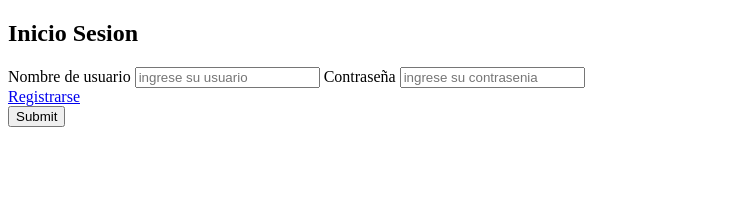
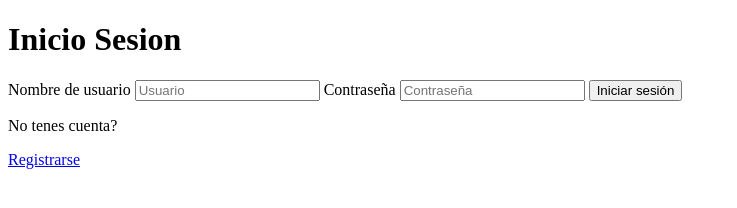
Before and after one commit to MilagrosChavezz/TrabajoPractico, a plain HTML site: page Index.html in a window 1280 px wide. Shown: the whole page, without its empty margins (0-737 px from the left). Drawn offline with Linux system fonts and the light colour scheme.

Commit message:
adicion de clases a las etiquetas

```diff
--- a/Index.html
+++ b/Index.html
@@ -3,33 +3,23 @@
     <head>
         <meta charset="UTF-8" />
         <meta name="viewport" content="width=device-width, initial-scale=1.0" />
-        <title>Inicio Sesion</title>
+        <title>Iniciar Sesión</title>
         <link rel="stylesheet" href="./css/style.css" />
     </head>
     <body>
-        <main>
-            <section>
-                <h2>Inicio Sesion</h2>
-                <form action="#" method="post">
-                    <label for="usuario">Nombre de usuario</label>
-                    <input type="text" id="usuario" name="usuario" placeholder="ingrese su usuario" required />
-
-                    <label for="contrasenia">Contraseña</label>
-                    <input
-                        type="password"
-                        id="contrasenia"
-                        name="contraseña"
-                        placeholder="ingrese su contrasenia"
-                        required
-                    />
-
-                    <div class="Registrarse">
-                        <a href="Registro.html" target="_parent">Registrarse</a>
-                    </div>
-
-                    <input type="submit" name="Enviar" />
-                </form>
-            </section>
+        <main id="main">
+            <h1 class="main__h1" id="titulo">Inicio Sesion</h1>
+            <form class="form-inicio" action="#" method="post">
+                <label class="form-inicio__label" for="usuario">Nombre de usuario</label>
+                <input class="form-inicio__input" type="text" id="usuario" name="usuario" placeholder="Usuario" required />
+                <label class="form-inicio__label" for="contraseña">Contraseña</label>
+                <input class="form-inicio__input" type="password" id="contraseña" name="contraseña" placeholder="Contraseña" required />
+                <button class="form-inicio__button" type="submit">Iniciar sesión</button>
+                <div class="registrarse">
+                    <p class="registrarse__p">No tenes cuenta?</p>
+                    <a class="registrarse__a" href="Registro.html" target="_parent">Registrarse</a>
+                </div>
+            </form>
         </main>
     </body>
 </html>
```
Also changed, not shown: Registro.html (+16 -33 lines).
